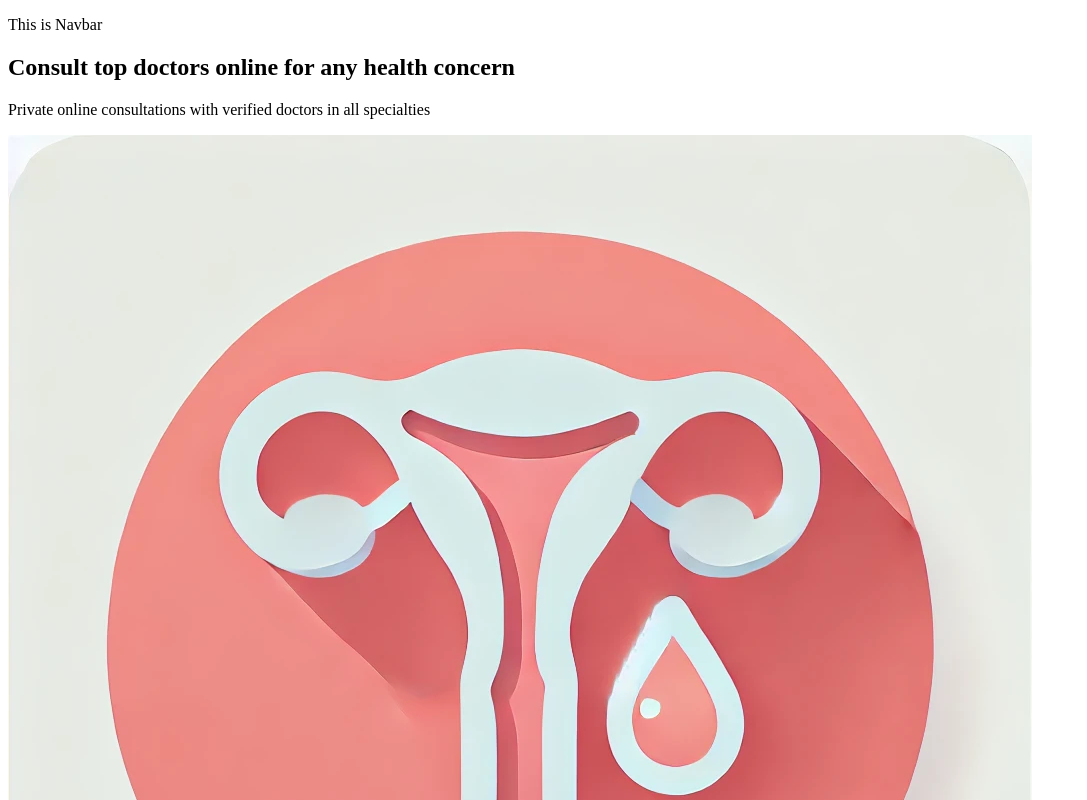
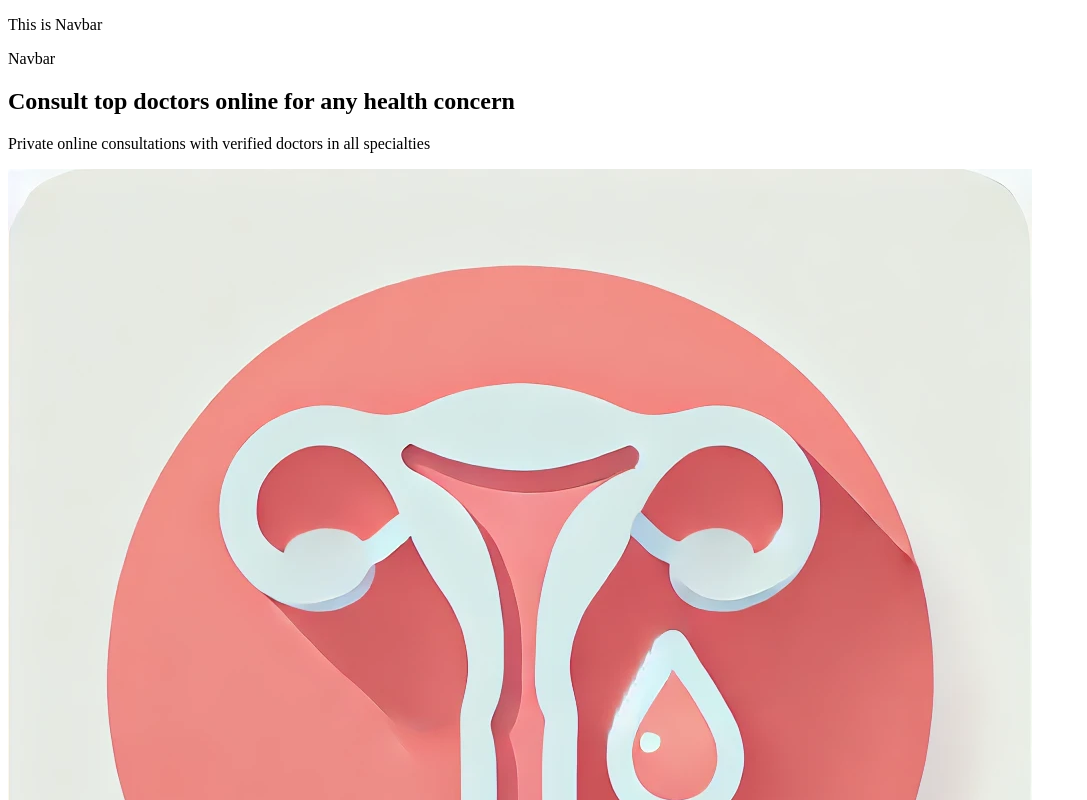
Before and after one commit to Niranjan0497/VCH-frontend-, a React app: page / in a window 1280 px wide. Shown: the top 800 px of the page, without its empty margins (0-1087 px from the left). Built offline with nearby package versions, Linux system fonts and the light colour scheme; the HTML template or start-up script is replaced by a standard one.

Commit message:
Update Navbar.jsx

```diff
--- a/src/Components/Navbar.jsx
+++ b/src/Components/Navbar.jsx
@@ -4,6 +4,7 @@ const Navbar = () => {
   return (
     <div>
       <p>This is Navbar</p>
+      <p>Navbar</p>
     </div>
   )
 }
```
